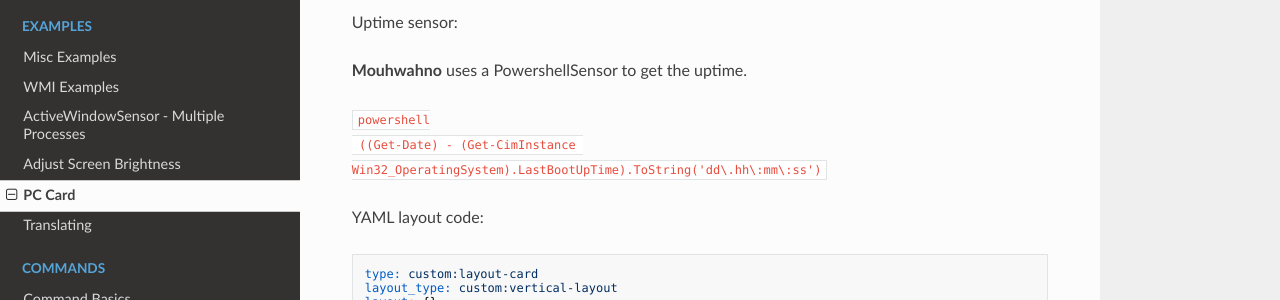
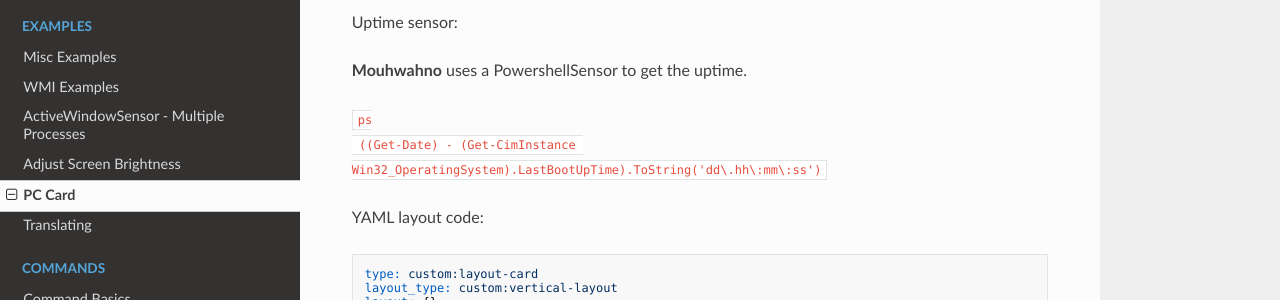
Before and after one commit to LAB02-Admin/HASS.Agent-Docs, an MkDocs documentation site: the page built from docs/examples/pc-card.md, in a window 1280 px wide and 900 px high, scrolled down 993 px. Shown: the part 147-447 px from the top of the window. Built offline with MkDocs 1.6.1, drawn with Linux system fonts in a browser that asks for light colours; nearby versions of some CDN libraries.

Commit message:
Update pc-card.md

````diff
--- a/docs/examples/pc-card.md
+++ b/docs/examples/pc-card.md
@@ -42,7 +42,7 @@ Uptime sensor:
 
 **Mouhwahno** uses a PowershellSensor to get the uptime.
 
- ```powershell
+ ```ps
  ((Get-Date) - (Get-CimInstance Win32_OperatingSystem).LastBootUpTime).ToString('dd\.hh\:mm\:ss')
  ```
 
````
